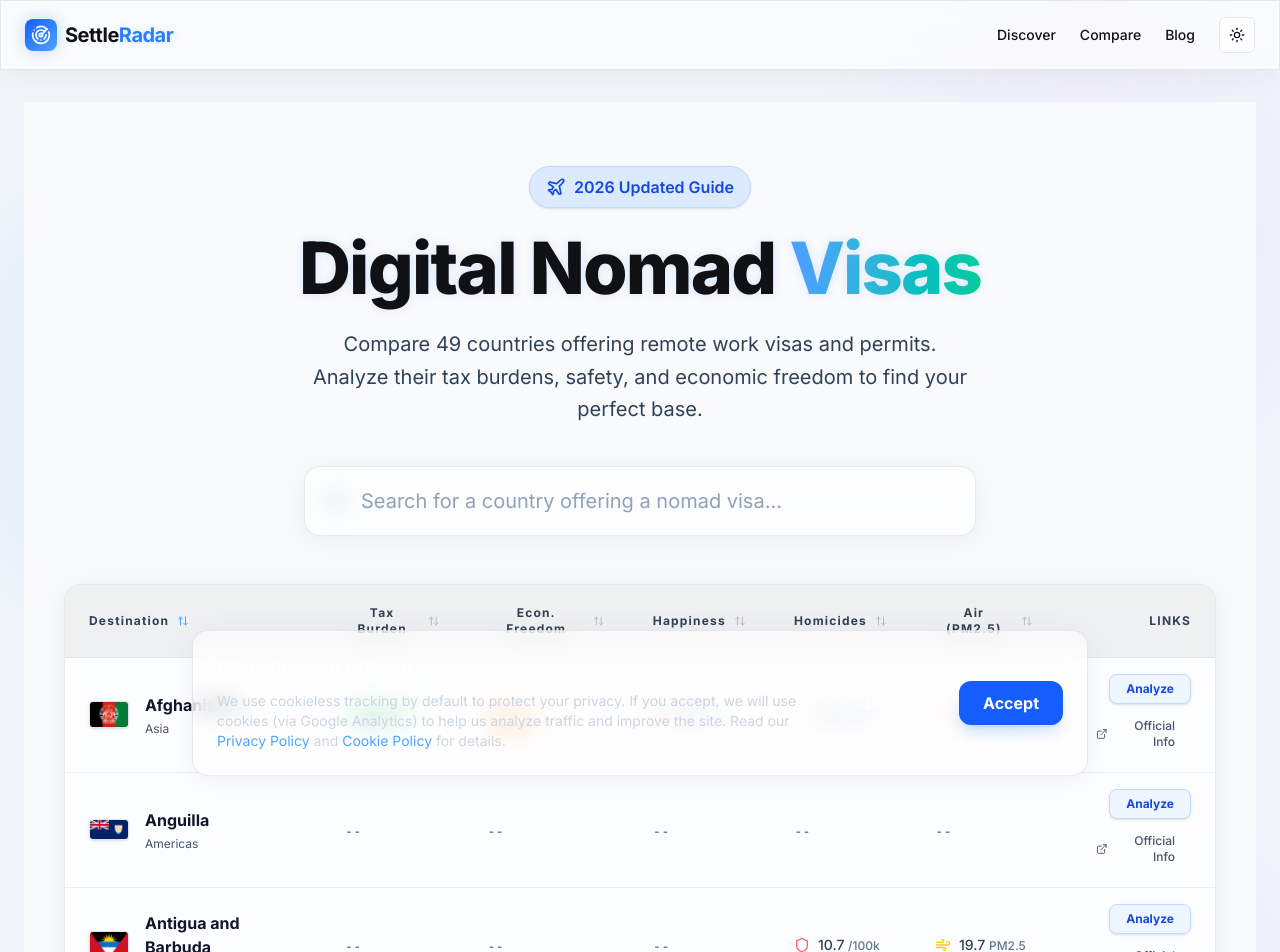
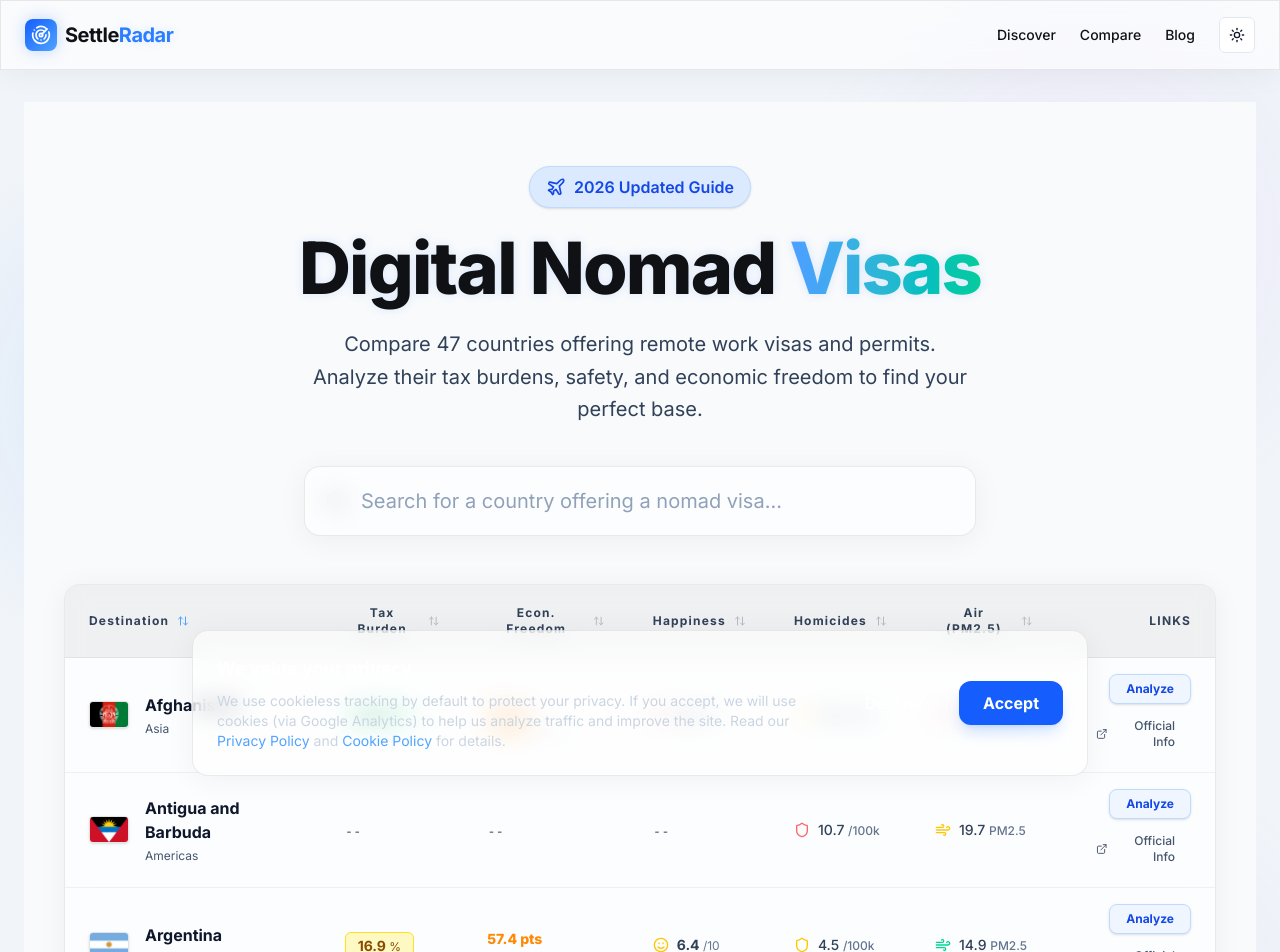
Before and after one commit to mirek-ai/settleradarweb, a Next.js app: page /digital-nomad-visas in a window 1280 px wide. Shown: the top 952 px of the page. Built offline with nearby package versions, Linux system fonts and the light colour scheme.

Commit message:
fix: filter out empty territories from digital nomad visas page

```diff
--- a/src/app/digital-nomad-visas/page.tsx
+++ b/src/app/digital-nomad-visas/page.tsx
@@ -8,6 +8,7 @@ export const metadata = {
 
 export default function DigitalNomadVisasHub() {
   const nomadCountries = db.countries
+    .filter(c => Object.keys(c.indicators || {}).length > 10)
     .filter(c => c.nomad_visa?.available)
     .sort((a, b) => a.name.localeCompare(b.name));
 
```
